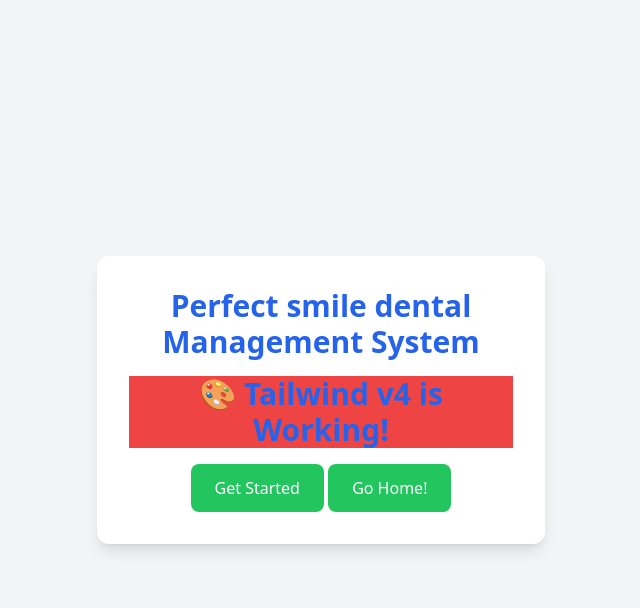
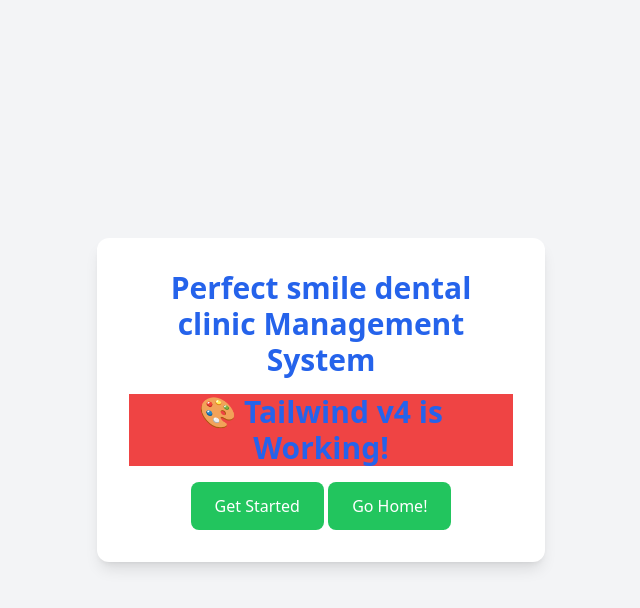
Before and after one commit to DprsCowdr/Perfect_Smile, a CodeIgniter 4 app: the page made by app/Views/welcome_message.php in a window 1280 px wide. Shown: the top 608 px of the page, without its empty margins (319-959 px from the left). Run offline with PHP 8.4 and a stand-in for CodeIgniter, Linux system fonts and the light colour scheme; the template is opened without the code that fills it, so the values that code supplies are empty; some libraries are stand-ins or nearby versions.

Commit message:
Add Clinic
Clinic added

```diff
--- a/app/Views/welcome_message.php
+++ b/app/Views/welcome_message.php
@@ -11,7 +11,7 @@
   <div class="p-8 bg-white rounded-xl shadow-lg text-center max-w-md">
     <h1 class="text-3xl font-bold text-blue-600 mb-4">
       <!-- 🎨 Tailwind v4 is Working! -->
-      Perfect smile dental Management System
+      Perfect smile dental clinic Management System
     </h1>
     <h1 class="text-3xl font-bold text-blue-600 mb-4 bg-red-500">
   🎨 Tailwind v4 is Working!
```
